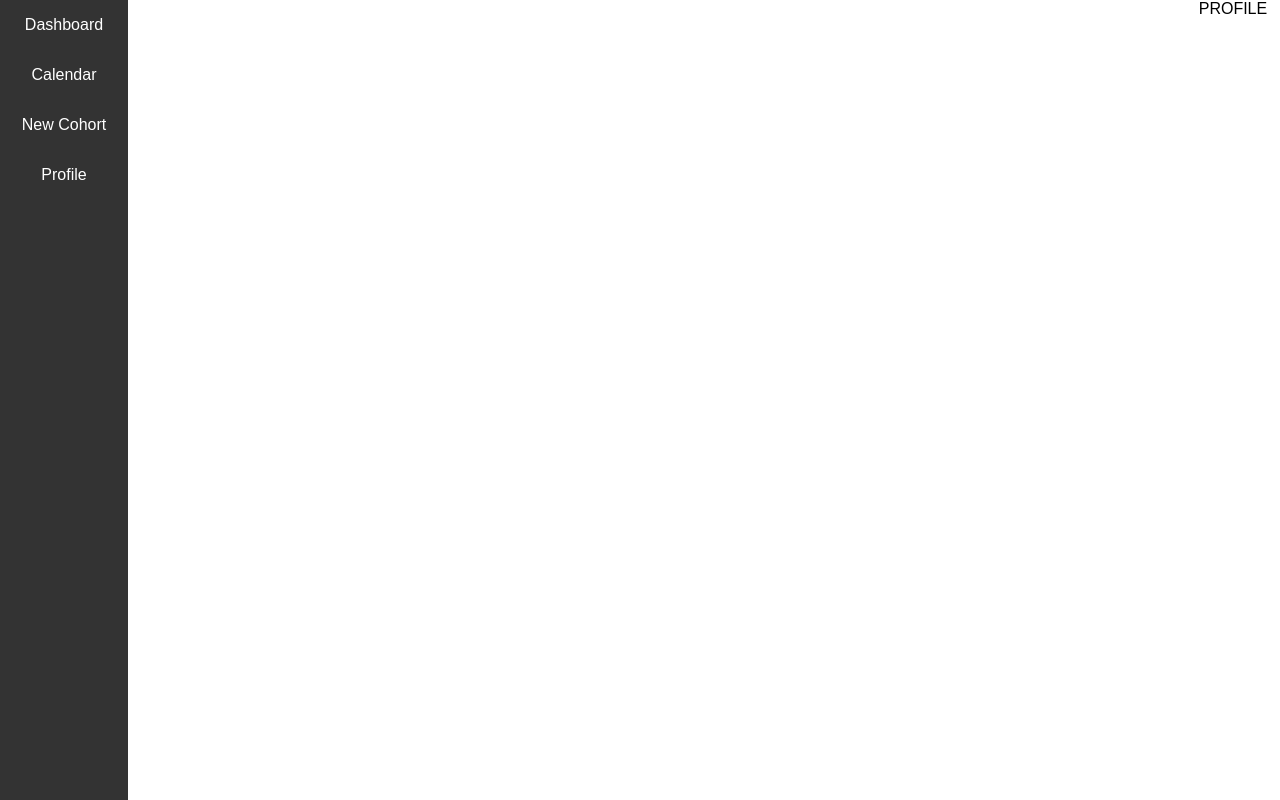
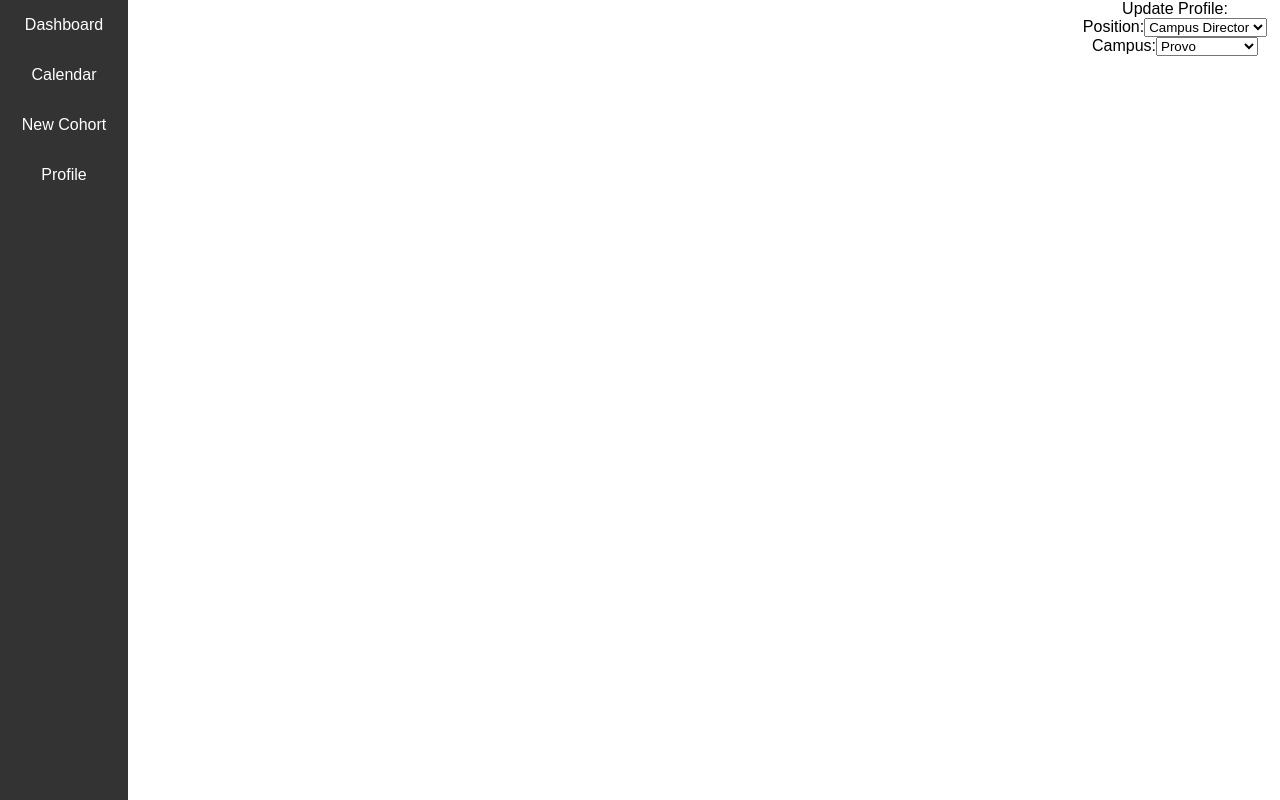
Before and after one commit to DMOperations/operations-app, a React (Create React App) app: page /#/profile in a window 1280 px wide. Built offline with nearby package versions, Linux system fonts and the light colour scheme; no server answers.

Commit message:
user missing redux

```diff
--- a/package.json
+++ b/package.json
@@ -18,8 +18,10 @@
     "react": "^16.4.2",
     "react-dom": "^16.4.2",
     "react-moment": "^0.7.9",
+    "react-redux": "^5.0.7",
     "react-router-dom": "^4.3.1",
-    "react-scripts": "1.1.4"
+    "react-scripts": "1.1.4",
+    "redux": "^4.0.0"
   },
   "scripts": {
     "start": "react-scripts start",
--- a/src/App.js
+++ b/src/App.js
@@ -1,16 +1,21 @@
 import React, { Component } from "react";
 import NavBar from "./components/NavBar/NavBar";
 import "./App.css";
-
 import routes from "./routes";
-import { Link } from "react-router-dom";
+import { connect } from "react-redux";
+import { getUser } from "./ducks/reducer";
 
 class App extends Component {
   constructor() {
     super();
   }
 
+  componentDidMount() {
+    this.props.getUser();
+  }
+
   render() {
+    console.log(this.props);
     return (
       <div className="App">
         <div className="wrapitgood">
@@ -23,4 +28,9 @@ class App extends Component {
   }
 }
 
-export default App;
+const mapStateToProps = state => state;
+
+export default connect(
+  mapStateToProps,
+  { getUser }
+)(App);
--- a/src/components/List/Task.js
+++ b/src/components/List/Task.js
@@ -2,7 +2,6 @@ import React from "react";
 import "./Task.css";
 
 const Task = props => {
-  console.log(props);
   return (
     <div className="task">
       <p>Week: {props.week}</p>
--- a/src/components/Profile/Profile.js
+++ b/src/components/Profile/Profile.js
@@ -3,9 +3,38 @@ import React, { Component } from "react";
 export default class Profile extends Component {
   constructor() {
     super();
+    this.state = {
+      position: "",
+      campus: ""
+    };
   }
 
+  update = e => {
+    this.setState({ [e.target.name]: e.target.value });
+  };
+
   render() {
-    return <div>PROFILE</div>;
+    return (
+      <div>
+        Update Profile:
+        <div>
+          Position:
+          <select name="position" onChange={this.update}>
+            <option value="Campus Director">Campus Director</option>
+            <option value="Student Success">Student Success</option>
+            <option value="Office Manager">Office Manager</option>
+          </select>
+        </div>
+        <div>
+          Campus:
+          <select name="campus" onChange={this.update}>
+            <option value="Provo">Provo</option>
+            <option value="Salt Lake City">Salt Late City</option>
+            <option value="Pheonix">Pheonix</option>
+            <option value="Dallas">Dallas</option>
+          </select>
+        </div>
+      </div>
+    );
   }
 }
--- /dev/null
+++ b/src/ducks/reducer.js
@@ -0,0 +1,25 @@
+import axios from "axios";
+
+const initialState = {
+  user: []
+};
+
+const GET_USER = "GET_USER";
+
+function reducer(state = initialState, action) {
+  switch (action.type) {
+    case GET_USER:
+      return Object.assign({}, state, { user: action.payload.data });
+    default:
+      return state;
+  }
+}
+
+export default reducer;
+
+export function getUser() {
+  return {
+    type: GET_USER,
+    payload: axios.get("/getUser")
+  };
+}
--- /dev/null
+++ b/src/ducks/store.js
@@ -0,0 +1,4 @@
+import { createStore } from "redux";
+import reducer from "./reducer";
+
+export default createStore(reducer);
--- a/src/index.js
+++ b/src/index.js
@@ -2,14 +2,15 @@ import React from "react";
 import ReactDOM from "react-dom";
 import "./index.css";
 import App from "./App";
-import registerServiceWorker from "./registerServiceWorker";
-
 import { HashRouter } from "react-router-dom";
+import store from "./ducks/store";
+import { Provider } from "react-redux";
 
 ReactDOM.render(
-  <HashRouter>
-    <App />
-  </HashRouter>,
+  <Provider store={store}>
+    <HashRouter>
+      <App />
+    </HashRouter>
+  </Provider>,
   document.getElementById("root")
 );
-registerServiceWorker();
```
Also changed, not shown: 2 other files (tests, documents, lock files or other folders).
